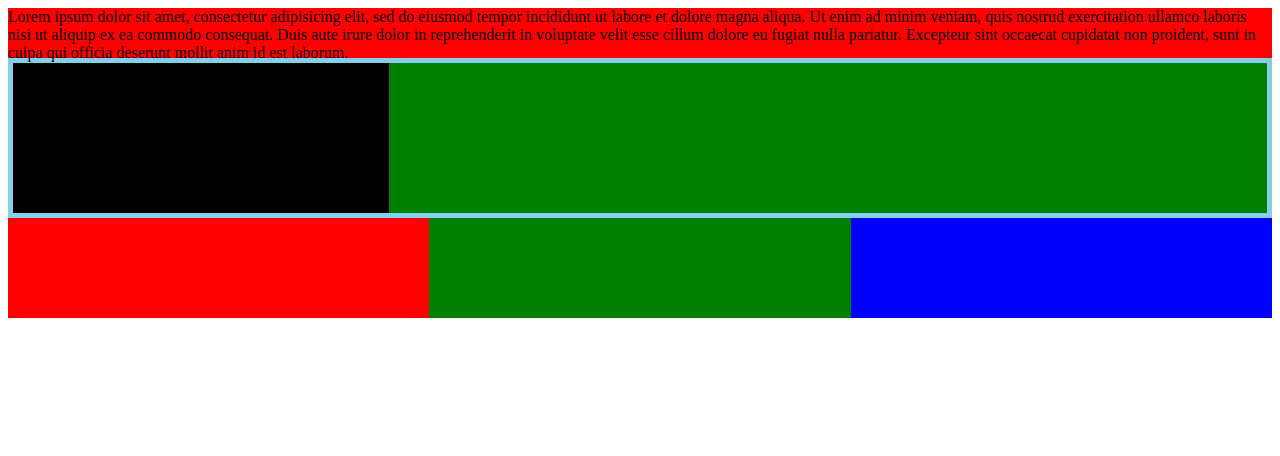
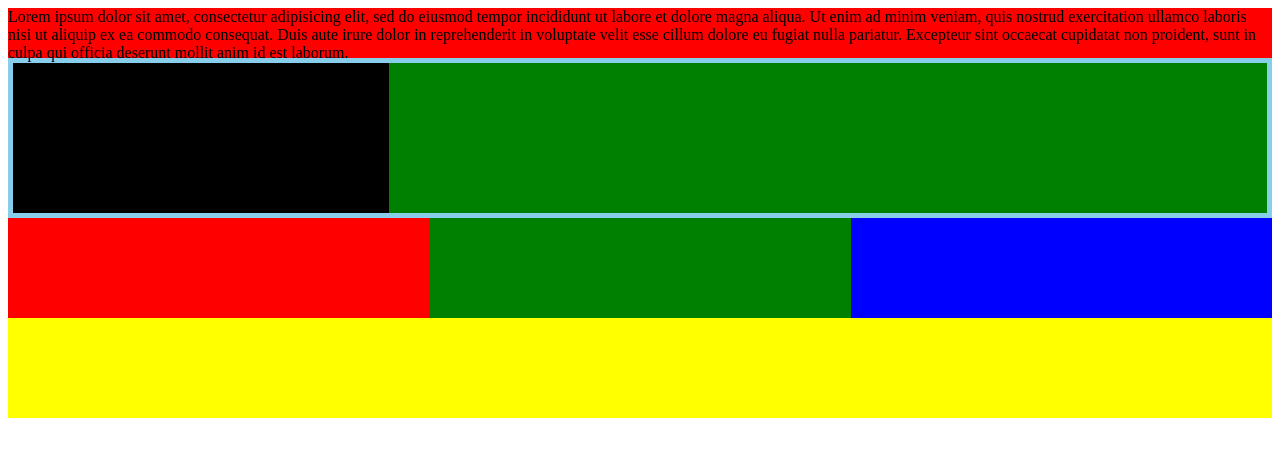
Before and after one commit to mddeloarhossain/hw_05, a plain HTML site: page index.html in a window 1280 px wide. Drawn offline with Linux system fonts and the light colour scheme.

Commit message:
Update index.html

```diff
--- a/index.html
+++ b/index.html
@@ -19,7 +19,7 @@ proident, sunt in culpa qui officia deserunt mollit anim id est laborum.</div>
 	<div class="blog"></div>
 	<div class="contact"></div>
 </div>
-<div class="wapper">
+<div class="wrapper">
 	<div class="single red"></div>
 	<div class="single green"></div>
 	<div class="single blue"></div>
```
